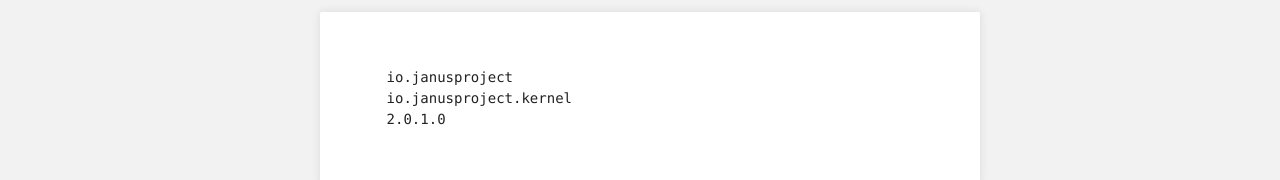
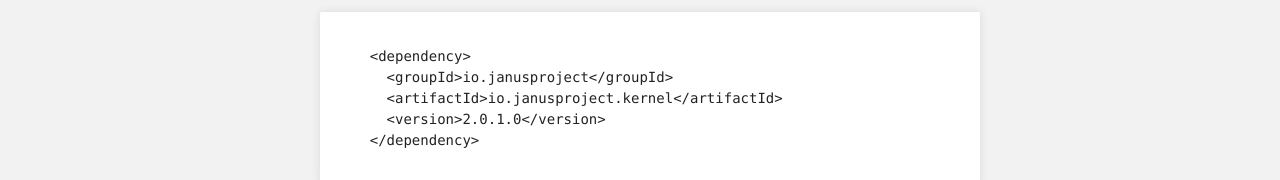
Before and after one commit to janus-project/janus-project.github.io, a plain HTML site: page index.html in a window 1280 px wide. Shown: the part 772-952 px from the top of the page. Drawn offline with Linux system fonts and the light colour scheme.

Commit message:
Fixing the XML snipset.

```diff
--- a/index.html
+++ b/index.html
@@ -46,11 +46,11 @@ It also natively manages the concept of recursive agents and holons.</p>
 <p>Janus is available as a Maven artifact. The artifact is available on the <a href="http://search.maven.org">Maven Central Repository</a>.
   For using Janus in your Maven project, add the following dependency (change the version number according to your choice):
   <pre><code>
-    <dependency>
-      <groupId>io.janusproject</groupId>
-      <artifactId>io.janusproject.kernel</artifactId>
-      <version>2.0.1.0</version>
-    </dependency>
+    &lt;dependency&gt;
+      &lt;groupId&gt;io.janusproject&lt;/groupId&gt;
+      &lt;artifactId&gt;io.janusproject.kernel&lt;/artifactId&gt;
+      &lt;version&gt;2.0.1.0&lt;/version&gt;
+    &lt;/dependency>
   </code></pre>
 </p>
 
```
